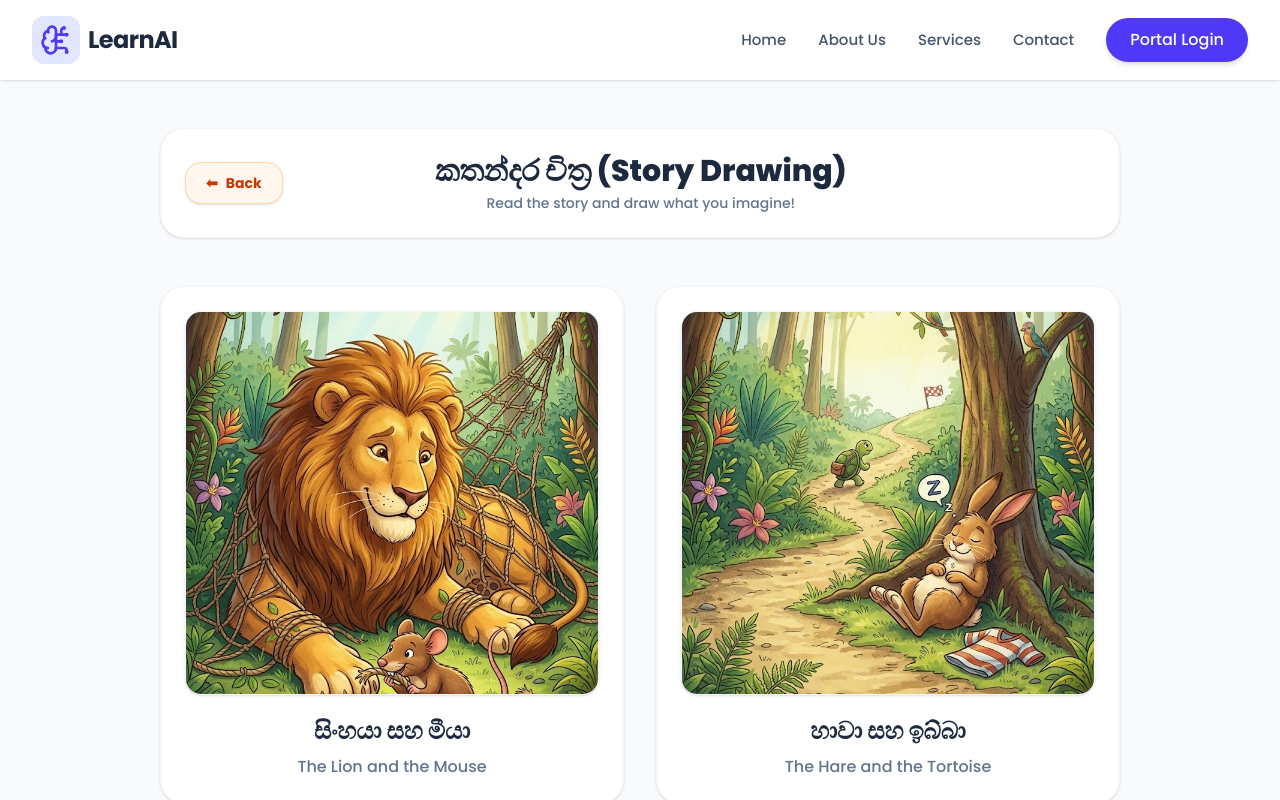
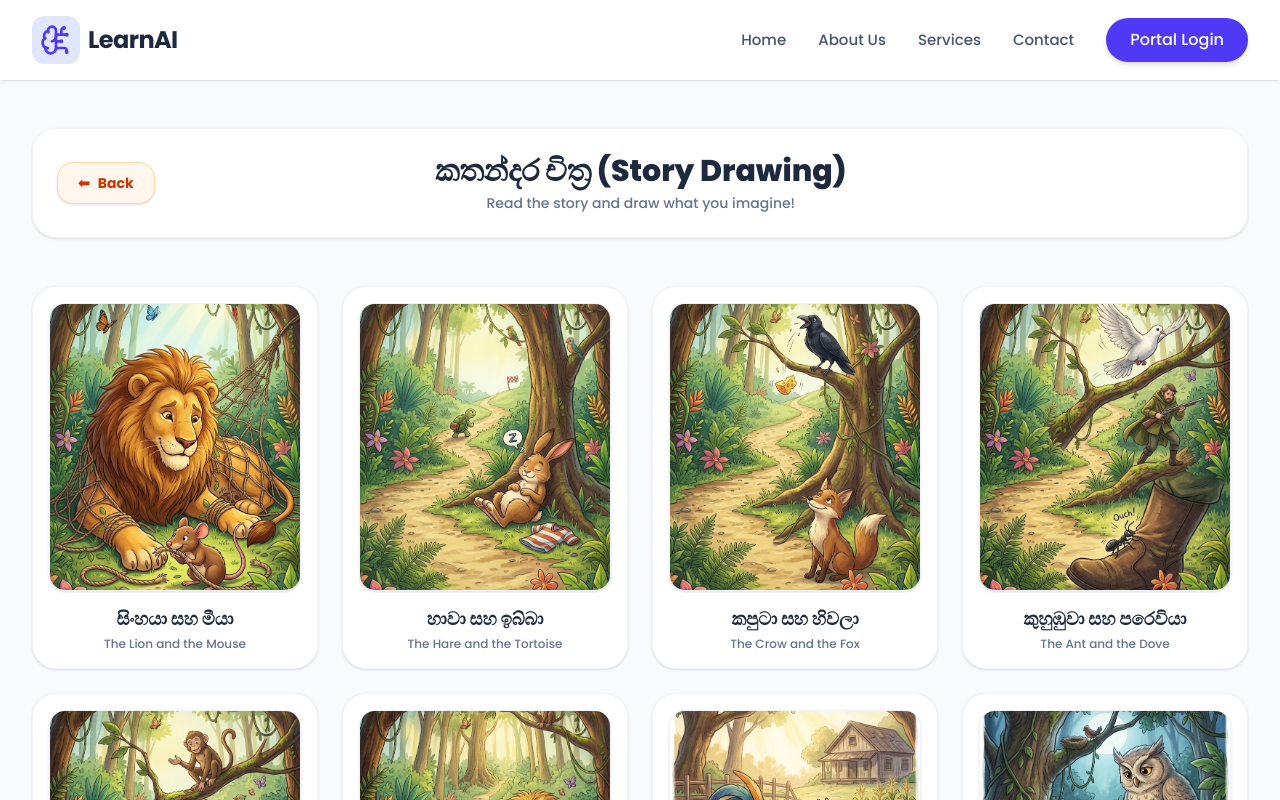
Before and after one commit to Dinesh-Saman/Adaptive_Learning_System, a React app in the folder frontend/: page /module/storydrawing in a window 1280 px wide. Shown: the top 800 px of the page. Built offline with nearby package versions, Linux system fonts and the light colour scheme; the HTML template or start-up script is replaced by a standard one.

Commit message:
Update story selection cards to 4 columns across 2 rows

```diff
--- a/frontend/src/components/StoryDrawingModule.jsx
+++ b/frontend/src/components/StoryDrawingModule.jsx
@@ -120,7 +120,7 @@ const StoryDrawingModule = ({ onExit }) => {
 
   return (
     <div className="flex-grow bg-slate-50 w-full min-h-screen py-12">
-      <div className="max-w-5xl mx-auto px-4 sm:px-6 lg:px-8">
+      <div className="max-w-7xl mx-auto px-4 sm:px-6 lg:px-8">
 
         {/* Header */}
         <header className="mb-12 flex justify-between items-center bg-white p-6 rounded-3xl shadow-sm border border-slate-100">
@@ -137,17 +137,17 @@ const StoryDrawingModule = ({ onExit }) => {
           <div className="w-24"></div>
         </header>
 
-        {/* If no story is selected, show the story list */}
+        {/* If no story is selected, show the story list (4 per row, total 2 rows) */}
           {!activeStory ? (
-            <div className="grid grid-cols-1 md:grid-cols-2 gap-8">
+            <div className="grid grid-cols-1 sm:grid-cols-2 lg:grid-cols-4 gap-6">
               {STORIES.map(story => (
                 <div
                   key={story.id}
                   onClick={() => setActiveStory(story)}
-                  className="bg-white rounded-3xl p-6 shadow-sm border border-slate-100 hover:border-orange-300 hover:shadow-lg cursor-pointer transition-all transform hover:-translate-y-1 flex flex-col items-center text-center group"
+                  className="bg-white rounded-3xl p-4 shadow-sm border border-slate-100 hover:border-orange-300 hover:shadow-xl cursor-pointer transition-all transform hover:-translate-y-1.5 flex flex-col items-center text-center group"
                 >
                   {story.image ? (
-                    <div className="w-full h-80 sm:h-96 mb-5 rounded-2xl overflow-hidden bg-slate-100 border border-slate-100 shadow-sm flex items-center justify-center">
+                    <div className="w-full h-64 sm:h-72 mb-4 rounded-2xl overflow-hidden bg-slate-100 border border-slate-100 shadow-sm flex items-center justify-center">
                       <img
                         src={story.image}
                         alt={story.title}
@@ -155,12 +155,12 @@ const StoryDrawingModule = ({ onExit }) => {
                       />
                     </div>
                   ) : (
-                    <div className="w-full h-80 sm:h-96 mb-5 rounded-2xl bg-gradient-to-br from-amber-50 to-orange-100 border border-orange-100 flex items-center justify-center text-6xl shadow-inner">
+                    <div className="w-full h-64 sm:h-72 mb-4 rounded-2xl bg-gradient-to-br from-amber-50 to-orange-100 border border-orange-100 flex items-center justify-center text-5xl shadow-inner">
                       {story.emoji}
                     </div>
                   )}
-                  <h3 className="text-2xl font-bold text-slate-800 font-sinhala mb-2">{story.title}</h3>
-                  <p className="text-slate-500 font-medium">{story.englishTitle}</p>
+                  <h3 className="text-lg font-bold text-slate-800 font-sinhala mb-1 leading-snug">{story.title}</h3>
+                  <p className="text-slate-500 font-medium text-xs">{story.englishTitle}</p>
                 </div>
               ))}
             </div>
```
